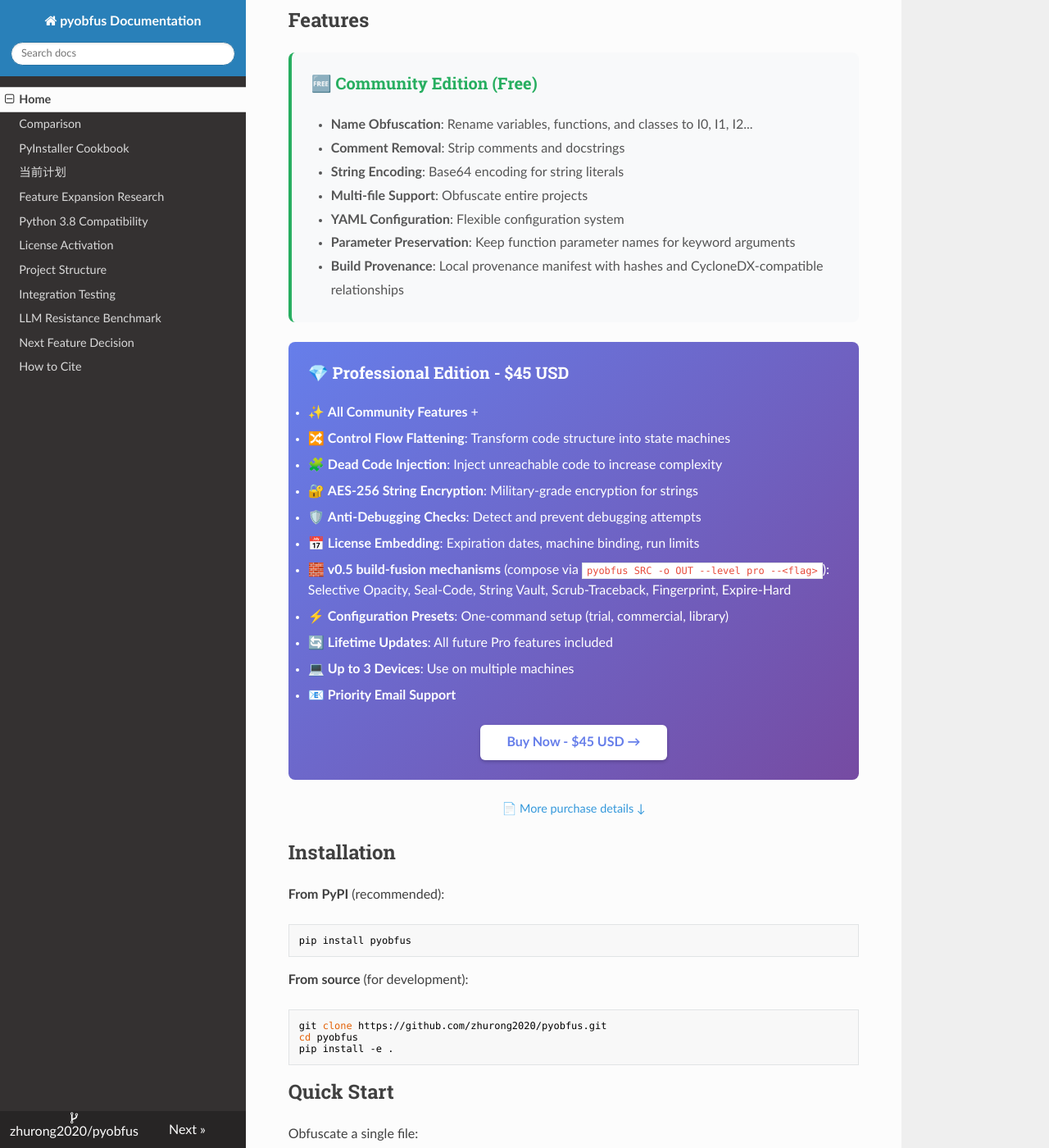
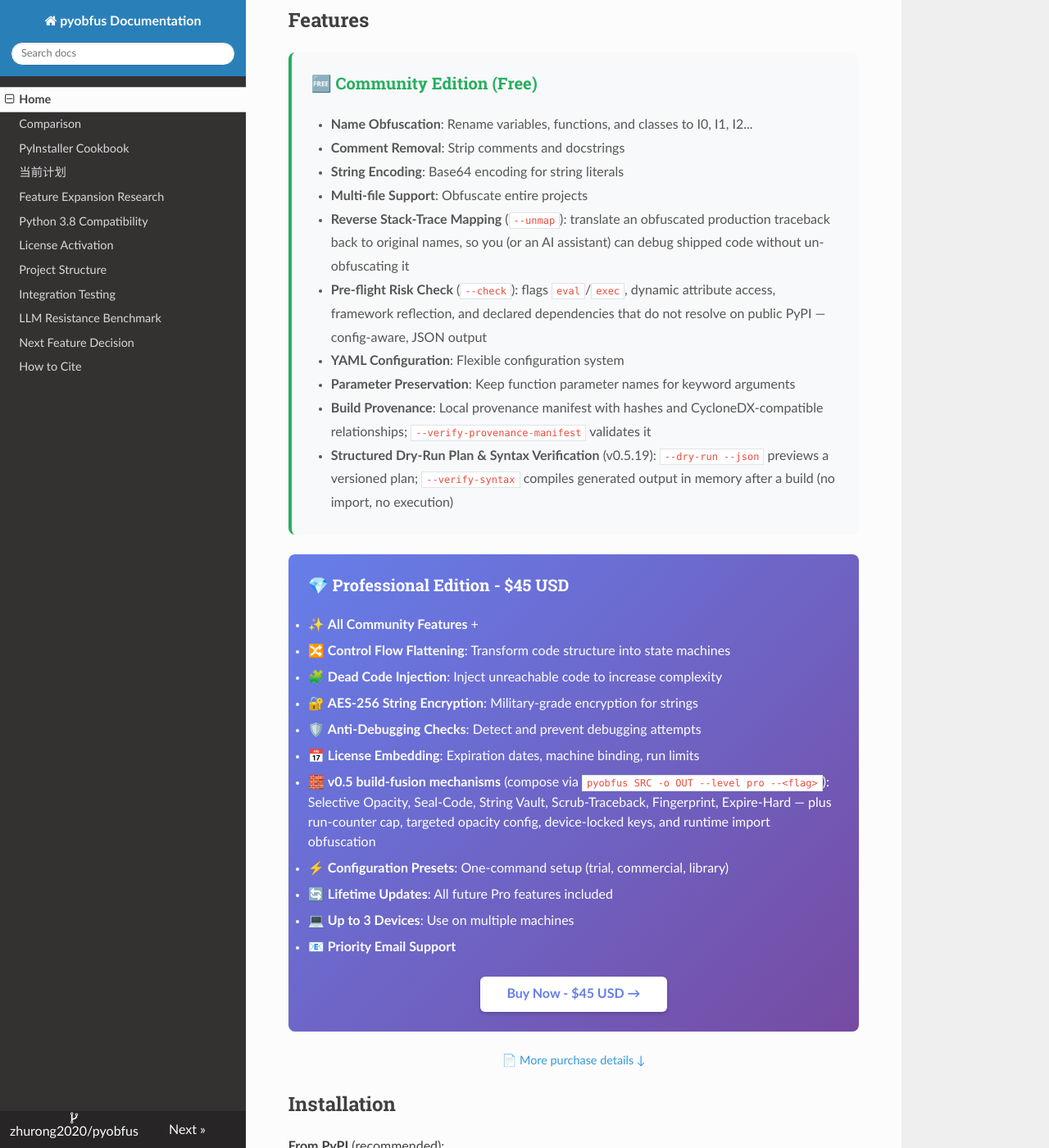
Before and after one commit to zhurong2020/pyobfus, an MkDocs documentation site: the page built from docs/index.md, in a window 1280 px wide and 1400 px high, scrolled down 607 px. Shown: the whole window at 82% size. Built offline with MkDocs 1.6.1, drawn with Linux system fonts in a browser that asks for light colours; nearby versions of some CDN libraries.

Commit message:
docs: refresh the docs-site home page feature lists
The mkdocs Home page (docs/index.md) Community feature grid was missing
the project's headline capability (reverse stack-trace mapping via
--unmap) and the pre-flight --check, and had no mention of the 0.5.19
--dry-run --json plan / --verify-syntax. Add those, note that
--verify-provenance-manifest validates the provenance manifest, complete
the Pro build-fusion line (run-counter cap, opacity config, device-locked
keys, import obfuscation), and move the past-dated --expire example to a
future date.

Co-Authored-By: Claude Sonnet 5 <noreply@anthropic.com>

```diff
--- a/docs/index.md
+++ b/docs/index.md
@@ -29,9 +29,12 @@ title: pyobfus - Modern Python Code Obfuscator
     <li><strong>Comment Removal</strong>: Strip comments and docstrings</li>
     <li><strong>String Encoding</strong>: Base64 encoding for string literals</li>
     <li><strong>Multi-file Support</strong>: Obfuscate entire projects</li>
+    <li><strong>Reverse Stack-Trace Mapping</strong> (<code>--unmap</code>): translate an obfuscated production traceback back to original names, so you (or an AI assistant) can debug shipped code without un-obfuscating it</li>
+    <li><strong>Pre-flight Risk Check</strong> (<code>--check</code>): flags <code>eval</code>/<code>exec</code>, dynamic attribute access, framework reflection, and declared dependencies that do not resolve on public PyPI &mdash; config-aware, JSON output</li>
     <li><strong>YAML Configuration</strong>: Flexible configuration system</li>
     <li><strong>Parameter Preservation</strong>: Keep function parameter names for keyword arguments</li>
-    <li><strong>Build Provenance</strong>: Local provenance manifest with hashes and CycloneDX-compatible relationships</li>
+    <li><strong>Build Provenance</strong>: Local provenance manifest with hashes and CycloneDX-compatible relationships; <code>--verify-provenance-manifest</code> validates it</li>
+    <li><strong>Structured Dry-Run Plan &amp; Syntax Verification</strong> (v0.5.19): <code>--dry-run --json</code> previews a versioned plan; <code>--verify-syntax</code> compiles generated output in memory after a build (no import, no execution)</li>
   </ul>
 </div>
 
@@ -44,7 +47,7 @@ title: pyobfus - Modern Python Code Obfuscator
     <li style="margin: 0.5em 0;">🔐 <strong>AES-256 String Encryption</strong>: Military-grade encryption for strings</li>
     <li style="margin: 0.5em 0;">🛡️ <strong>Anti-Debugging Checks</strong>: Detect and prevent debugging attempts</li>
     <li style="margin: 0.5em 0;">📅 <strong>License Embedding</strong>: Expiration dates, machine binding, run limits</li>
-    <li style="margin: 0.5em 0;">🧱 <strong>v0.5 build-fusion mechanisms</strong> (compose via <code>pyobfus SRC -o OUT --level pro --&lt;flag&gt;</code>): Selective Opacity, Seal-Code, String Vault, Scrub-Traceback, Fingerprint, Expire-Hard</li>
+    <li style="margin: 0.5em 0;">🧱 <strong>v0.5 build-fusion mechanisms</strong> (compose via <code>pyobfus SRC -o OUT --level pro --&lt;flag&gt;</code>): Selective Opacity, Seal-Code, String Vault, Scrub-Traceback, Fingerprint, Expire-Hard &mdash; plus run-counter cap, targeted opacity config, device-locked keys, and runtime import obfuscation</li>
     <li style="margin: 0.5em 0;">⚡ <strong>Configuration Presets</strong>: One-command setup (trial, commercial, library)</li>
     <li style="margin: 0.5em 0;">🔄 <strong>Lifetime Updates</strong>: All future Pro features included</li>
     <li style="margin: 0.5em 0;">💻 <strong>Up to 3 Devices</strong>: Use on multiple machines</li>
```
Also changed, not shown: other parts of docs/index.md (+1 -1 lines).
